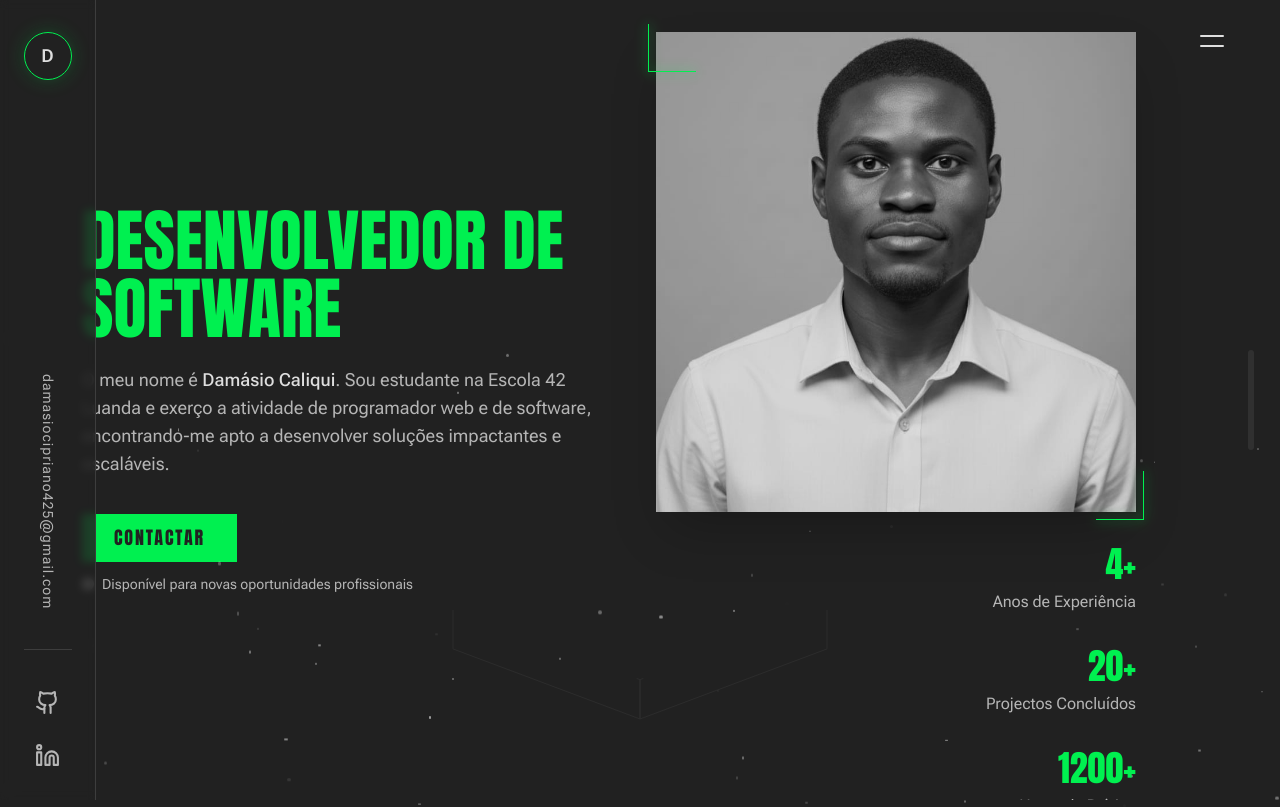
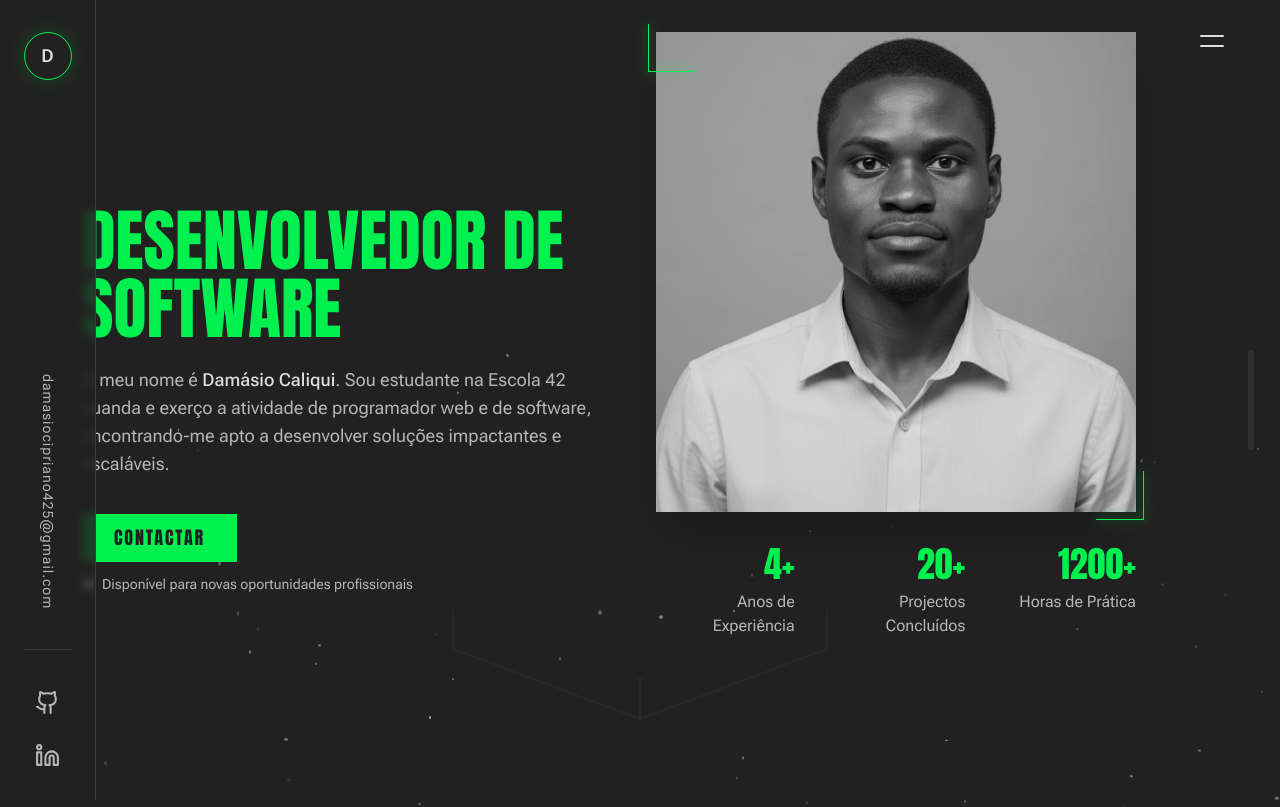
Before and after one commit to dcaliqui/portfolio, a Next.js app: page / in a window 1280 px wide. Shown: the top 807 px of the page. Built offline with nearby package versions, Linux system fonts and the light colour scheme; no server answers.

Commit message:
Finalizado cv2 do protfolio

```diff
--- a/app/_components/Banner.tsx
+++ b/app/_components/Banner.tsx
@@ -72,9 +72,9 @@ const Banner = () => {
                     </div>
                 </div>
 
-                <div className="w-full md:absolute md:top-8 md:right-28 lg:right-36 grid grid-cols-1 sm:grid-cols-3 md:flex md:flex-col gap-4 md:gap-8 text-left md:text-right z-20">
+                <div className="w-full md:w-[26rem] lg:w-[30rem] md:absolute md:top-8 md:right-28 lg:right-36 grid grid-cols-1 sm:grid-cols-3 md:grid-cols-3 gap-4 md:gap-8 text-left md:text-right z-20">
                     {/* Profile image with decorative frame (larger, top-right) */}
-                    <div className="group order-first hidden md:order-none md:mb-0 md:mr-0 md:ml-0 md:flex md:justify-end">
+                    <div className="group order-first hidden md:col-span-3 md:mb-0 md:mr-0 md:ml-0 md:flex md:justify-end">
                         <div className="relative w-64 h-64 sm:w-72 sm:h-72 md:w-[26rem] md:h-[26rem] lg:w-[30rem] lg:h-[30rem]">
                             <div className="h-full w-full overflow-hidden rounded-lg bg-card shadow-2xl">
                                 <Image
--- a/components/Navbar.tsx
+++ b/components/Navbar.tsx
@@ -1,7 +1,7 @@
 'use client';
 import { cn } from '@/lib/utils';
 import { useState } from 'react';
-import { MoveUpRight, X } from 'lucide-react';
+import { MoveUpRight } from 'lucide-react';
 import { useRouter } from 'next/navigation';
 import { GENERAL_INFO, SOCIAL_LINKS } from '@/lib/data';
 
@@ -39,6 +39,8 @@ const Navbar = () => {
         <>
             <div className="sticky top-0 z-[70]">
                 <button
+                    type="button"
+                    aria-label={isMenuOpen ? 'Fechar menu' : 'Abrir menu'}
                     className={cn(
                         'group size-10 absolute top-5 right-5 md:right-12 z-[80]',
                     )}
@@ -83,17 +85,6 @@ const Navbar = () => {
                     { 'translate-y-0': isMenuOpen },
                 )}
             >
-                {isMenuOpen && (
-                    <button
-                        type="button"
-                        aria-label="Fechar menu"
-                        onClick={() => setIsMenuOpen(false)}
-                        className="fixed top-5 right-5 md:right-10 z-[70] flex size-12 items-center justify-center rounded-full border border-white/30 bg-black/80 text-white shadow-lg transition-colors hover:bg-white hover:text-black"
-                    >
-                        <X size={26} />
-                    </button>
-                )}
-
                 <div className="flex-1 flex flex-col justify-center max-w-7xl mx-auto w-full relative py-6">
                     <div className="grid md:grid-cols-2 gap-8 md:gap-12 items-start md:items-center">
                         <div className="space-y-6 lg:space-y-8">
```
